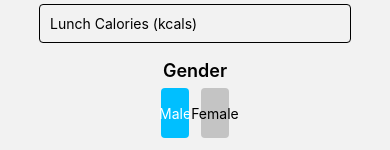
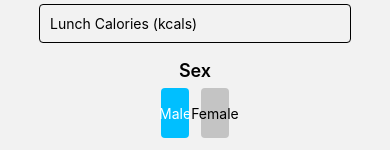
Before and after one commit to aidanjc/Good-Night, a React Native app in the folder app/: screen /SignIn in a window 390 px wide. Shown: the part 439-589 px from the top of the page. Built offline with nearby package versions, Linux system fonts and the light colour scheme.

Commit message:
Update SignInScreen.js

```diff
--- a/app/SignInScreen.js
+++ b/app/SignInScreen.js
@@ -129,7 +129,7 @@ const SignInScreen = ({ navigation }) => {
           placeholder={"Lunch Calories (kcals)"}
         />
         <BtnGroup
-          label={"Gender"}
+          label={"Sex"}
           values={[
             "Male",
             "Female"
```
